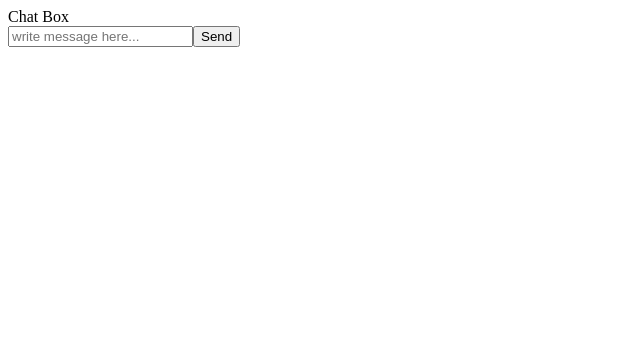
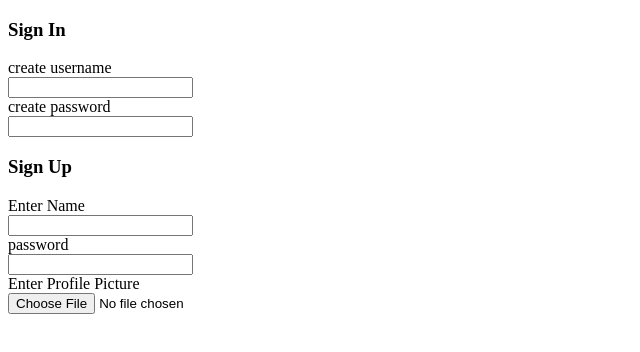
Before and after one commit to Yawp-Chat/Yawp, a React app: page / in a window 1280 px wide. Shown: the top 352 px of the page, without its empty margins (0-640 px from the left). Built offline with nearby package versions, Linux system fonts and the light colour scheme; no server answers.

Commit message:
add login and sign up page, restructured frontend

```diff
--- a/package.json
+++ b/package.json
@@ -47,6 +47,7 @@
     "html-webpack-plugin": "^5.5.0",
     "react": "^18.0.0",
     "react-dom": "^18.0.0",
+    "react-router-dom": "^6.3.0",
     "socket.io": "^4.4.1",
     "socket.io-client": "^4.4.1"
   }
--- a/src/client/components/App.jsx
+++ b/src/client/components/App.jsx
@@ -1,12 +1,15 @@
 import React from 'react';
+import { BrowserRouter as Router, Switch, Route, Link } from 'react-router-dom';
 import { io } from 'socket.io-client';
-import ChatBox from './ChatBox';
-import Input from './Input';
+import Login from '../containers/Login';
+import ChatContainer from '../containers/ChatContainer';
 
-const CLIENT_PORT = 8080;
+// const CLIENT_PORT = 8080;
+const SERVER_PORT = 3000;
 
+/** Add auth in options to pass along token */
 /** Establish websocket connection */
-const socket = io(`http://localhost:${CLIENT_PORT}`);
+const socket = io(`http://localhost:${SERVER_PORT}`, { timeout: 2000 });
 
 /** Listen for events */
 socket.on('connection', () => {
@@ -19,14 +22,11 @@ socket.on('disconnect', () => {
 
 function App() {
   /** use state to keep track of whether or not we are connected to server */
-  const handleSubmit = () => {
-    console.log('send message');
-  };
 
   return (
     <div className="messageContainer">
-      <ChatBox />
-      <Input handleSubmit={handleSubmit} />
+      <Login />
+      {/* <ChatContainer /> */}
     </div>
   );
 }
--- a/src/client/components/ChatBox.jsx
+++ /dev/null
@@ -1,5 +0,0 @@
-import React from 'react';
-
-export default () => {
-  return <div>Chat Box</div>
-}
--- a/src/client/components/Input.jsx
+++ /dev/null
@@ -1,20 +0,0 @@
-import React from 'react';
-
-export default (props) => {
-  const { handleSubmit } = props
-
-  const handleEnter = (e) => {
-    if (e.key === 'Enter') handleSubmit();
-  };
-
-  return <>
-      <input
-      className="chatInput"
-      placeholder="write message here..."
-      onKeyPress={(e) => handleEnter(e)}
-    />
-    <button type="submit" className="btn-send" onClick={handleSubmit}>
-      Send
-    </button>
-  </>
-}
--- /dev/null
+++ b/src/client/components/Message.jsx
@@ -0,0 +1,11 @@
+import React from 'react';
+// single message
+export default () => {
+  return (
+    <li class="message-li">
+      <img class="img-user-message" />
+      <h3 class="message-username">username</h3>
+      <h5 class="message">message</h5>
+    </li>
+  );
+};
--- /dev/null
+++ b/src/client/components/user.jsx
@@ -0,0 +1,10 @@
+import React from 'react';
+// single user in the chat
+export default () => {
+  return (
+    <li class="user-userBox">
+      <img class="user-img-userBox" />
+      <h3 class="username-userBox">name</h3>
+    </li>
+  );
+};
--- /dev/null
+++ b/src/client/containers/ChatContainer.jsx
@@ -0,0 +1,58 @@
+/**
+ * CHAT
+ * ACTIVE USERS
+ * MESSAGE INPUT AND SUBMIT
+ */
+import React, { useState, useEffect } from 'react';
+import User from '../components/user';
+import Message from '../components/Message';
+
+// import './style/chat.css';
+
+function ChatContainer() {
+  const [users, setUsers] = useState([]);
+  const [messages, setMessages] = useState([]);
+
+  const handleSubmit = () => {
+    console.log('send message');
+  };
+
+  const handleEnter = (e) => {
+    if (e.key === 'Enter') handleSubmit();
+  };
+
+  // For users signing in
+  useEffect(() => {
+    setUsers((prev) => prev.concat(<User />));
+  }, []);
+
+  // For messages being sent
+  useEffect(() => {
+    setMessages((prev) => prev.concat(<Message />));
+  }, []);
+
+  console.log(users, messages);
+
+  return (
+    <div className="chatContainer">
+      <div className="userBox">
+        <ul>{users}</ul>
+      </div>
+      <div className="chat">
+        <ul>{messages}</ul>
+      </div>
+      <div className="message">
+        <input
+          className="chatInput"
+          placeholder="write message here..."
+          onKeyPress={(e) => handleEnter(e)}
+        />
+        <button type="submit" className="btn-send" onClick={handleSubmit}>
+          Send
+        </button>
+      </div>
+    </div>
+  );
+}
+
+export default ChatContainer;
--- /dev/null
+++ b/src/client/containers/Login.jsx
@@ -0,0 +1,33 @@
+import React from 'react';
+
+export default () => {
+  return (
+    <div>
+      <form name="signin">
+        <h3>Sign In</h3>
+        <label for="signin-username">create username</label> <br />
+        <input name="signin-username" />
+        <br />
+        <label for="signin-pass">create password</label>
+        <br />
+        <input name="signin-pass" /> <br />
+      </form>
+
+      <h3>Sign Up</h3>
+      <form name="signup">
+        <label name="username-signup">Enter Name</label>
+        <br />
+        <input />
+        <br />
+        <label for="signin-pass">password</label>
+        <br />
+        <input />
+        <br />
+        <label for="profile-pic">Enter Profile Picture</label>
+        <br />
+        <input name="profile-pic" type="file" placeholder="" />
+        <br />
+      </form>
+    </div>
+  );
+};
--- /dev/null
+++ b/src/client/containers/style/chat.css
@@ -0,0 +1,23 @@
+.chatContainer {
+  display: grid;
+  grid-template-columns: 1fr 1fr;
+  grid-template-rows: 1fr 1fr 1fr;
+  gap: 0px 0px;
+  grid-auto-flow: row;
+  grid-template-areas:
+    'userBox chat'
+    'userBox chat'
+    'message chat';
+}
+
+.userBox {
+  grid-area: users;
+}
+
+.chat {
+  grid-area: chat;
+}
+
+.message {
+  grid-area: message;
+}
```
Also changed, not shown: src/server/server.js (+7 -1 lines), 1 other file (tests, documents, lock files or other folders).
